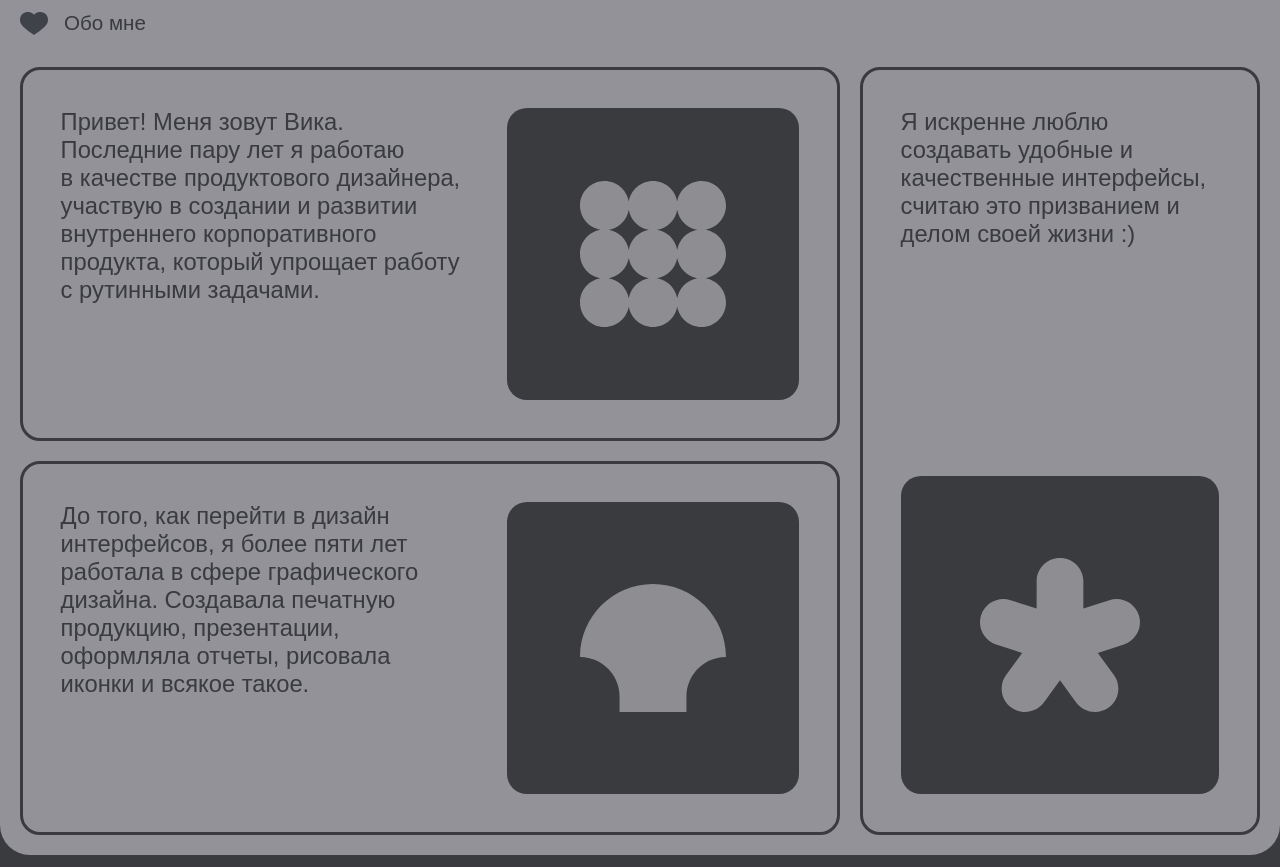
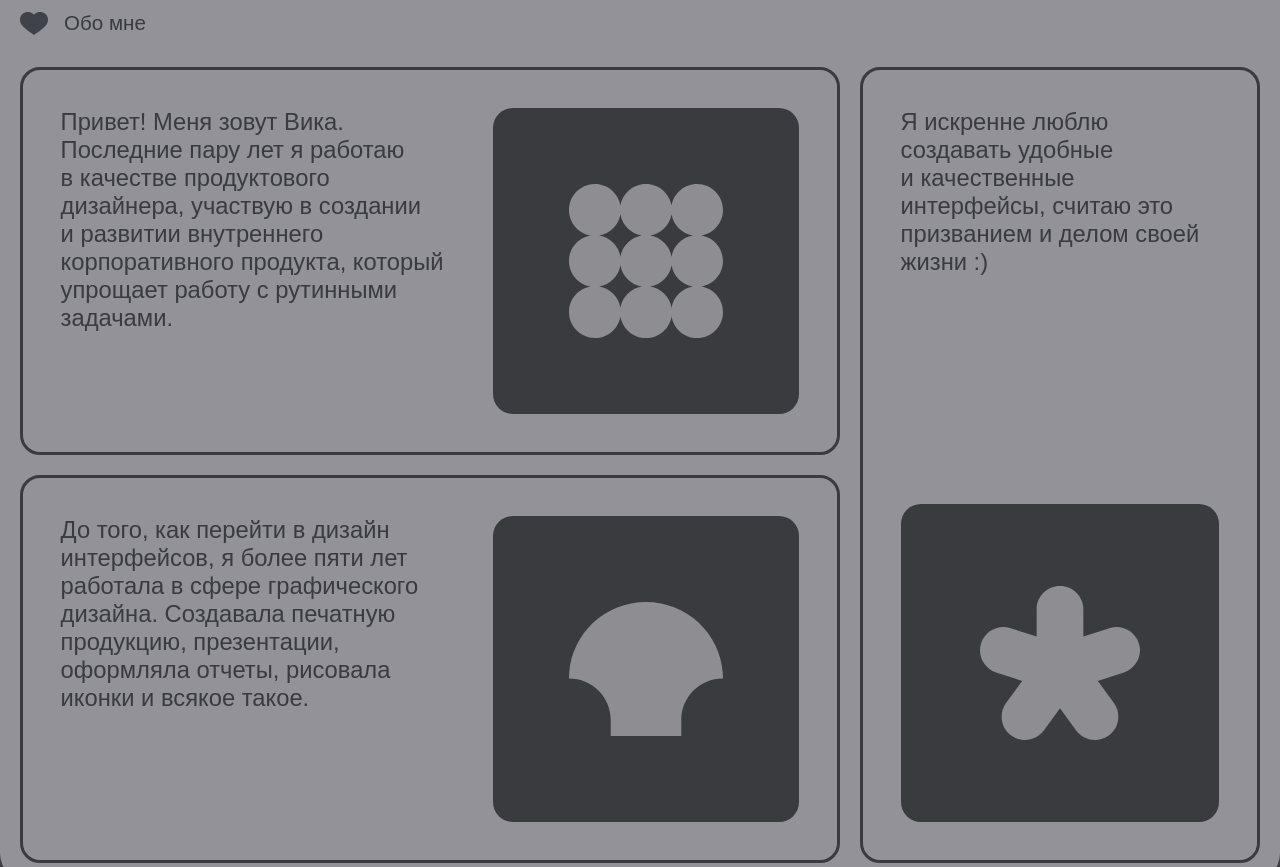
Before and after one commit to vika-yanchenko/portfolio, a plain HTML site: page index.html in a window 1280 px wide. Shown: the part 853-1720 px from the top of the page. Drawn offline with Linux system fonts and the light colour scheme.

Commit message:
17.06.2024_

```diff
--- a/index.html
+++ b/index.html
@@ -54,7 +54,7 @@
           </div>
         </div>
         <div class="about__item">
-          <p class="about__item-text">Я искренне люблю создавать <span class="blue-line">удобные</span> и качественные интерфейсы, считаю это призванием и делом своей жизни :) <br><br><br><br><br><br><br></p>
+          <p class="about__item-text">Я&nbsp;искренне люблю создавать <span class="blue-line">удобные</span> и&nbsp;качественные интерфейсы, считаю это призванием и&nbsp;делом своей жизни :) <br><br><br><br><br><br><br></p>
           <div class="about__item-image">
             <img src="./images/Asterisk.svg" alt="" class="class__about__item-icon">
           </div>
```
